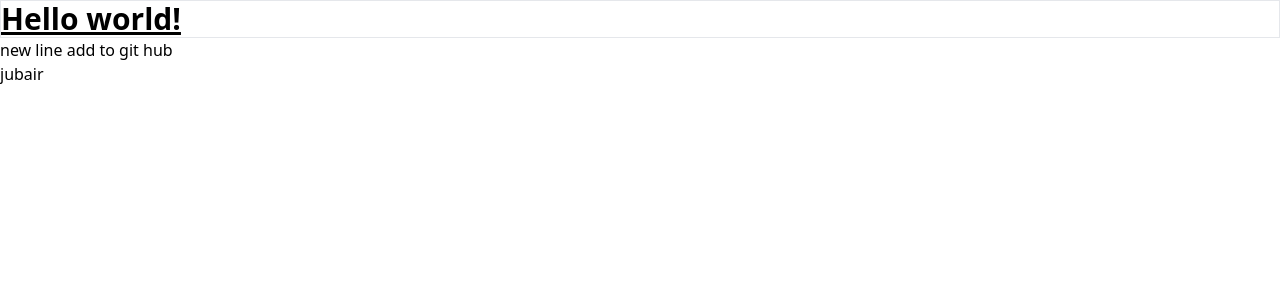
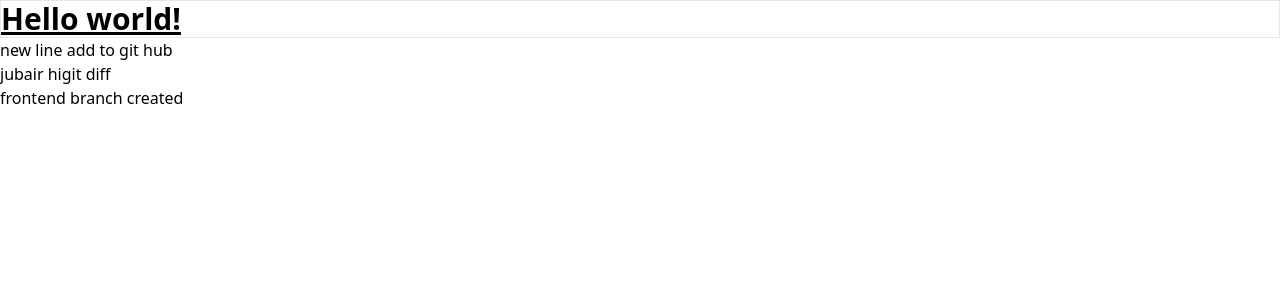
Before and after one commit to jubairskv/TailwindCSS, a React (Create React App) app: page / in a window 1280 px wide. Shown: the top 300 px of the page. Built offline with nearby package versions, Linux system fonts and the light colour scheme.

Commit message:
new branch created

```diff
--- a/src/App.js
+++ b/src/App.js
@@ -4,7 +4,8 @@ function App() {
     <div >
      <h1 className="text-3xl font-bold underline border ">Hello world!</h1>
      <h2>new line add to git hub</h2>
-      <h3>jubair</h3>
+      <h3>jubair higit diff</h3>
+      <p>frontend branch created</p>
     </div>
   );
 }
```
